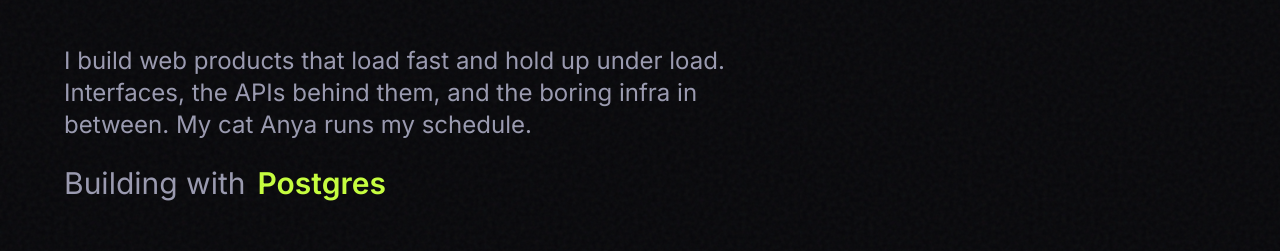
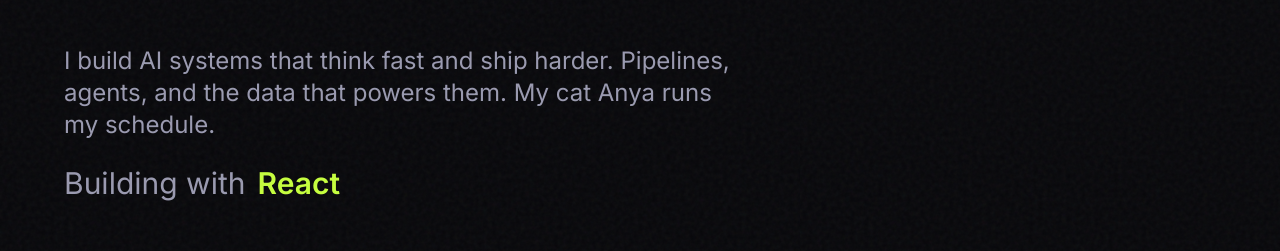
Before and after one commit to aaryanporwal/websoot-v1, a Next.js app: page / in a window 1280 px wide. Shown: the part 436-687 px from the top of the page. Built offline with nearby package versions, Linux system fonts and the light colour scheme; no server answers; a web font is replaced by a local one.

Commit message:
Hero AI engg

```diff
--- a/components/Hero.tsx
+++ b/components/Hero.tsx
@@ -11,7 +11,7 @@ if (typeof window !== "undefined") {
   gsap.registerPlugin(useGSAP, SplitText);
 }
 
-const ROTATING = ["Next.js", "Node.js", "Postgres", "Docker", "CI/CD"];
+const ROTATING = ["Python", "LLMs", "React", "Agents", "RAG"];
 
 export default function Hero() {
   const root = useRef<HTMLElement>(null);
@@ -116,8 +116,8 @@ export default function Hero() {
 
         <div className="hero-fade mt-8 max-w-2xl font-sans text-lg text-muted sm:text-2xl">
           <p>
-            I build web products that load fast and hold up under load.
-            Interfaces, the APIs behind them, and the boring infra in between.
+            I build AI systems that think fast and ship harder.
+            Pipelines, agents, and the data that powers them.
             My cat Anya runs my schedule.
           </p>
         </div>
@@ -129,7 +129,7 @@ export default function Hero() {
               ref={wordRef}
               className="inline-block whitespace-nowrap font-semibold text-voltage"
             >
-              Web Development
+              AI Systems
             </span>
           </span>
         </div>
```
